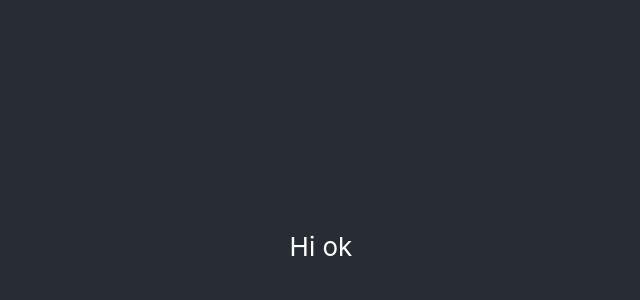
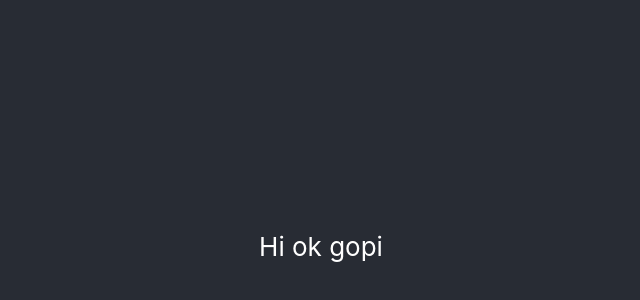
Before and after one commit to Gopi8946/webApp, a React (Create React App) app in the folder frontend/: page / in a window 1280 px wide. Shown: the part 154-454 px from the top of the page, without its empty margins (319-959 px from the left). Built offline with nearby package versions, Linux system fonts and the light colour scheme.

Commit message:
Update App.js

```diff
--- a/frontend/src/App.js
+++ b/frontend/src/App.js
@@ -5,7 +5,7 @@ function App() {
   return (
     <div className="App">
       <header className="App-header">
-        Hi ok
+        Hi ok gopi
       </header>
     </div>
   );
```
